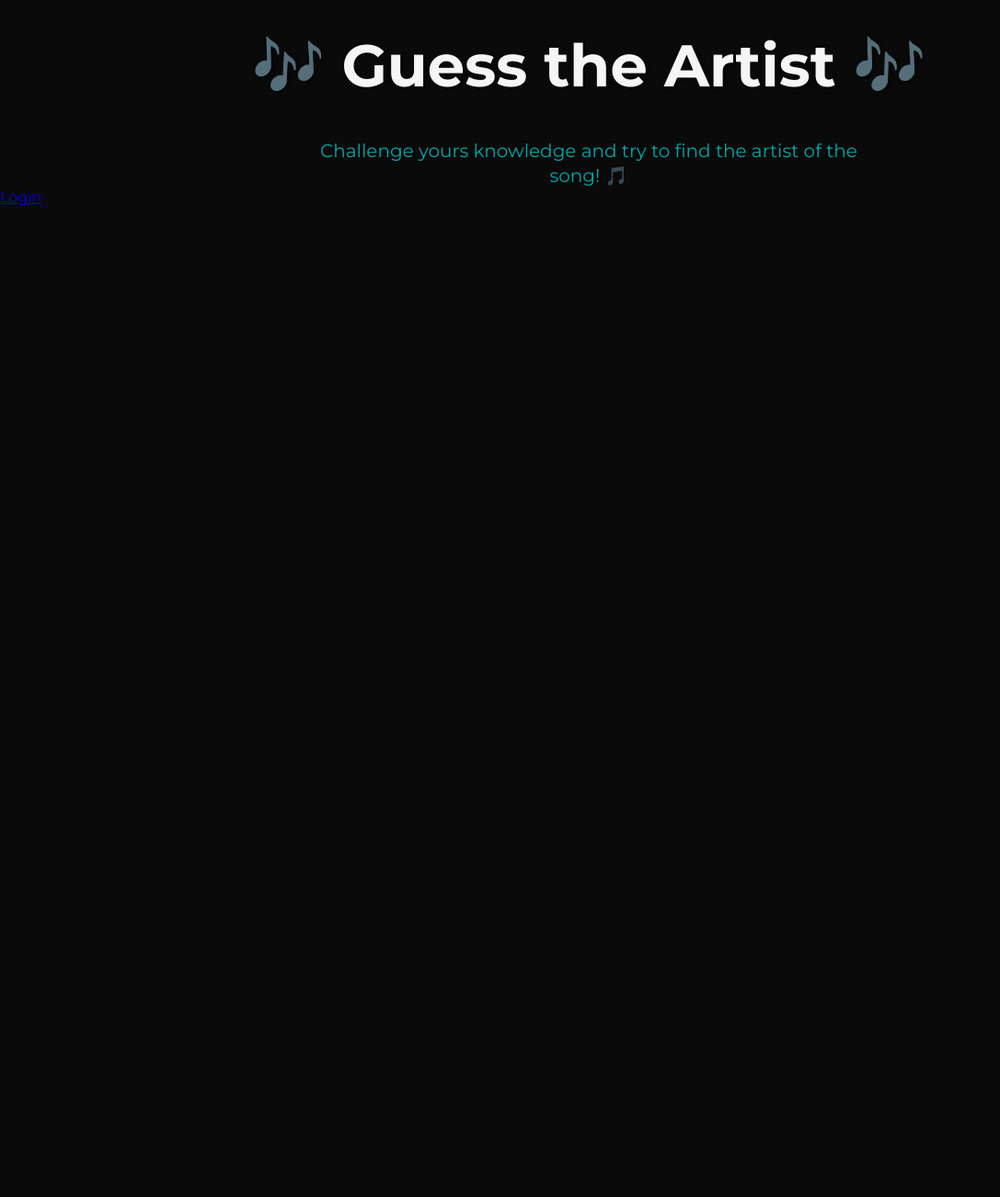
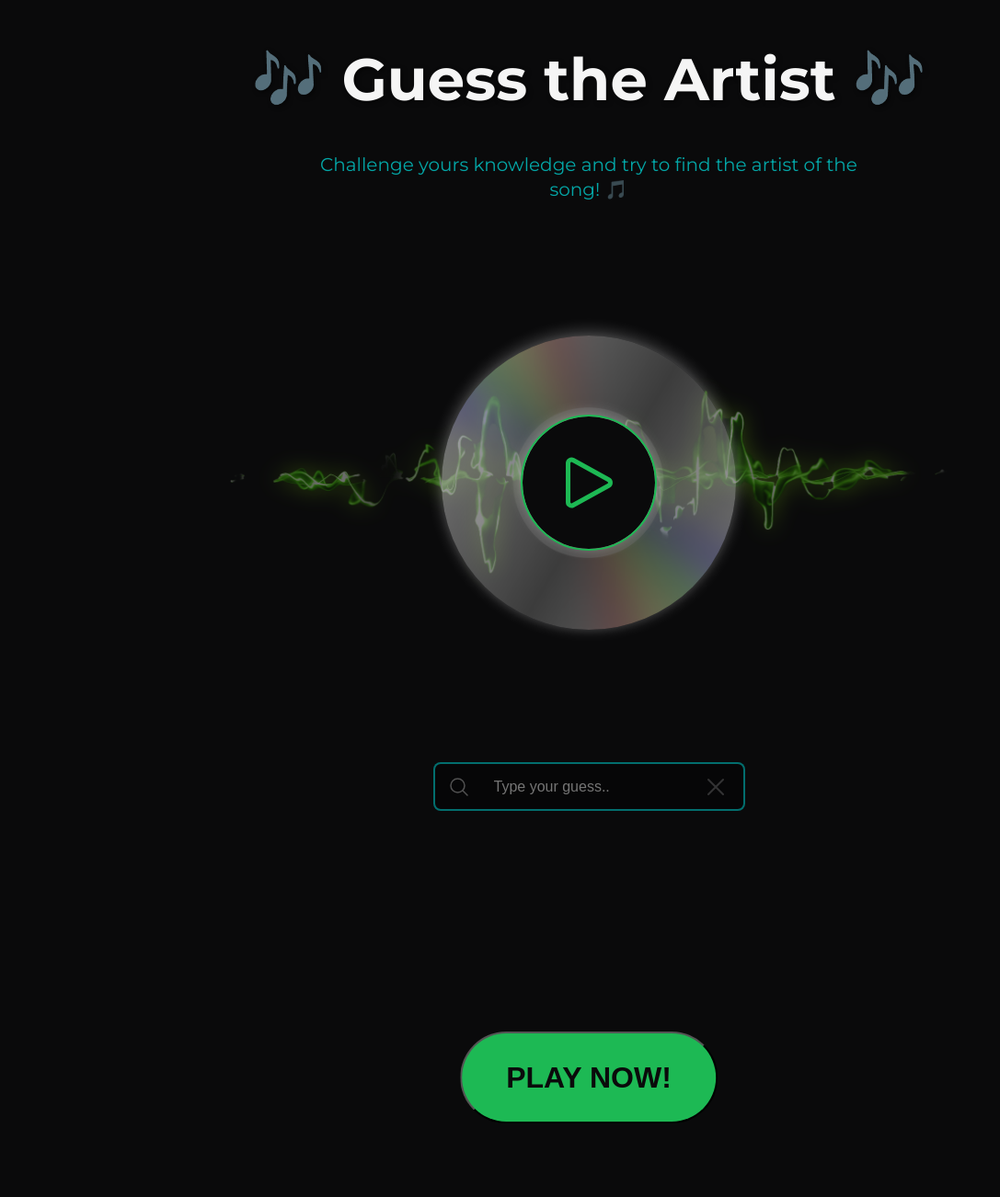
Before and after one commit to RiyujinD/final_project_cs50, a Flask app: page /index in a window 1280 px wide. Shown: the part 2840-4142 px from the top of the page at 92% size, without its empty margins (0-1087 px from the left). Before the commit the page ends 3064 px from the top, so only its background shows below. Run offline with Flask 3, Linux system fonts and the light colour scheme; some libraries are stand-ins or nearby versions.

Commit message:
Finish layout of the main page, with all mods include, need to implement the backend

```diff
--- a/static/css/index.css
+++ b/static/css/index.css
@@ -222,6 +222,7 @@
   height: 40rem;
   display: grid;
   grid-template-columns: auto 1fr;
+  margin-top: 10rem;
 }
 
 .containerCard_row1 {
@@ -622,17 +623,172 @@
   background: hsla(240, 5%, 20%, 0.8);
 }
 
+.container_songGuessing {
+  position: relative;
+  display: flex;
+  justify-content: center;
+  align-items: center;
+  height: auto;
+  width: 100%;
+  flex-direction: column;
+}
+
+.songGuessing_pp {
+  position: relative;
+  box-sizing: content-box;
+  display: flex;
+  justify-content: center;
+  align-items: center;
+  height: 20rem;
+  width: 20rem;
+  border-radius: 50%;
+  background-size: cover;
+  background-position: center;
+  box-shadow: 0px -3px 15px 3px rgba(255, 255, 255, 0.2), 0 0 10px rgba(255, 255, 255, 0.1);
+  background-color: transparent;
+}
+
+.songGuessing_pp::after {
+  position: absolute;
+  content: '';
+  width: 20rem;
+  height: 20rem;
+  border-radius: 50%;
+  background-image: url(/static/images/dvd2.png);
+  background-size: cover;
+  background-position: center;
+  background-size: 150%;
+  background-repeat: no-repeat;
+  opacity: 0.5;
+}
+
+
+.svg-container {
+  box-sizing: content-box;
+  display: flex;
+  justify-content: center;
+  align-items: center;
+  height: 5rem;
+  width: 5rem;
+  border-radius: 50%;
+  background-color: var(--bg-color);
+  box-shadow: 0px -3px 15px 3px rgba(255, 255, 255, 0.2), 0 0 10px rgba(255, 255, 255, 0.1);
+  padding: 2rem;
+  z-index: 100;
+  cursor: pointer;
+  outline: solid 2px var(--spotifyColor);
+  transition: all 0.2s ease-in-out;
+}
+
+.svg-container:hover {
+  height: 6rem;
+  width: 6rem;
+}
+
+
+.svg-container:hover svg {
+  height: 90px;
+}
+
+.svg-container svg {
+  height: 80px;
+  color: var(--spotifyColor);
+  transition: all 0.2s ease-in-out;
+}
 
 
 
 
 
+.search-form {
+  position: relative;
+  height: 3.3rem;
+  width: clanp(20rem, 90%, 30rem);
+  margin-top: 9rem;
+}
 
+
+.ryuji_button {
+  width: 100%;
+  height: 100%;
+  border-radius: 0.5em;
+  padding: 0 4rem 0 4rem;
+  background-color: var(--glass-color);
+  font-size: 1rem;
+  border: 0.13rem solid rgba(0, 155, 155, 0.7);
+  outline-color: transparent;
+  color: var(--text-color);
+}
+
+.ryuji_button:focus {
+  outline: 0.155rem solid rgba(0, 155, 155, 0.7);
+  border: none;
+}
+
+#search-icon {
+  position: absolute;
+  top: 50%;
+  left: 1rem;
+  transform: translateY(-50%); /* Flip on X axis, center Y axis */
+  transform-origin: center;
+  width: 1.5rem;
+  height: 1.5rem;
+  color: var(--glass-textColor);
+  pointer-events: none;
+  transition: color 0.2s, filter 0.2s; /* Smooth transition for glow effect */
+}
+
+#clear_button {
+  position: absolute;
+  top: 50%;
+  right: 1rem;
+  transform: translateY(-50%);
+  transform-origin: center;
+  width: 2rem;
+  height: 2rem;
+  opacity: 0.6;
+  color: var(--glass-textColor);
+  cursor: pointer; /
+}
+
+.ryuji_button:focus + #search-icon {
+  color: var(--search-iconColor);
+  filter: var(--search-iconFilter);
+}
+
+
+
+
+.btn_callToAction {
+  position: relative;
+  left: 50%;
+  transform: translateX(-50%);
+  display: flex;
+  justify-content: center;
+  align-items: center;
+  height: 5rem;
+  width: fit-content;
+  border-radius: 5rem;
+  background: var(--spotifyColor);
+  color: var(--bg-color);
+  font-size: 2rem;
+  text-transform: uppercase;
+  font-weight: 600;
+  cursor: pointer;
+  margin: 10rem 0 5rem 0;
+  padding: 3rem;
+  margin-top: 15rem;
+}
+
+.btn_callToAction:hover {
+  background: var(--glass-color);
+  color: var(--spotifyColor);
+}
 
 /* .register_link_bot {
   display: flex;
   justify-content: center;
-  margin-top: 30rem;
+  margin-top: 5rem;
 }
 
 .last_element_login {
@@ -648,15 +804,12 @@
 a.last_element_login:hover {
   color: var(--spotifyColor);
   opacity: 1 !important;
+} */
+
+body {
+  overflow-x: hidden;
 }
 
-
-@media screen and (max-width: 768px) {
-
-  .register_link_bot {
-    margin-top: 15rem !important;
-  }
-} */
 
 /* #playlist_image {
 max-width: 480px;
@@ -665,3 +818,27 @@ display: flex;
 justify-content: center;
 object-fit: cover;
 }  */
+
+
+
+
+
+
+#greenWave {
+  position: absolute;
+  width: 50rem;
+  background-size: cover;
+  z-index: -10;
+  opacity: 0.4;
+  filter: drop-shadow(0 0 0.75rem rgba(121, 184, 21, 0.76));
+  animation: wave 10s infinite linear;
+}
+
+@keyframes wave {
+  0% {
+    background-position: 0 0;
+  }
+  100% {
+    background-position: 100% 0;
+  }
+}
--- a/static/css/styles.css
+++ b/static/css/styles.css
@@ -148,7 +148,7 @@ body::-webkit-scrollbar-thumb {
 
 .nav-icon {
   font-size: 3rem; /* svg size */
-  min-height: 3rem;
+  height: 3rem;
 }
 
 .nav-item:last-child {
--- a/templates/index.html
+++ b/templates/index.html
@@ -37,7 +37,7 @@
       <p class="game_description">Listen to your favorite Spotify tracks, but when the lyrics cut out, can you guess the next words? Who will be the ultimate music expert?! </p>
     </div>
 
-    <hr class="top_hr_wrapper">
+
 
     <div class="containerGrid grid_component">
         <div class="containerCard_row1">
@@ -144,8 +144,67 @@
       <p class="game_description">Challenge yours knowledge and try to find the artist of the song! 🎵 </p>
     </div>
 
-    <div class="register_link_bot">
-        <a href="/login" class="last_element_login">Login</a>
+    <hr class="top_hr_wrapper">
+
+    <div class="container_songGuessing">
+      <div class="songGuessing_pp">
+        <img id="greenWave" src="{{ url_for('static', filename='images/greenSoundWave.png') }}" alt="Green Sound Wave">
+        <div class="svg-container">
+          <svg xmlns="http://www.w3.org/2000/svg" fill="none" viewBox="0 0 24 24" stroke-width="1.5" stroke="currentColor" class="size-6">
+            <path stroke-linecap="round" stroke-linejoin="round" d="M5.25 5.653c0-.856.917-1.398 1.667-.986l11.54 6.347a1.125 1.125 0 0 1 0 1.972l-11.54 6.347a1.125 1.125 0 0 1-1.667-.986V5.653Z" />
+          </svg>
+        </div>
+
+      </div>
+
+      <form class="search-form" action="#" method="get">
+        <input class="ryuji_button"
+        autocomplete="off"
+        autocapitalize="off"
+        name="Query Song"
+        placeholder="Type your guess.."
+        type="text">
+
+        <!-- Search Icon -->
+        <svg xmlns="http://www.w3.org/2000/svg"
+        fill="none"
+        viewBox="0 0 24 24"
+        stroke-width="1.5"
+        stroke="currentColor"
+        id="search-icon">
+        <path stroke-linecap="round"
+        stroke-linejoin="round"
+        d="m21 21-5.197-5.197m0 0A7.5 7.5 0 1 0 5.196 5.196a7.5 7.5 0 0 0 10.607 10.607Z" />
+        </svg>
+
+        <!-- Clear Button (X Icon) -->
+        <svg id="clear_button"
+        xmlns="http://www.w3.org/2000/svg"
+        fill="none"
+        viewBox="0 0 24 24"
+        stroke-width="1.5"
+        stroke="currentColor"
+        class="clear-icon">
+        <path stroke-linecap="round"
+        stroke-linejoin="round"
+        d="M6 18 18 6M6 6l12 12" />
+        </svg>
+
+      </form> <!-- End of search-container form -->
+
+
+
     </div>
 
+    <button class="btn_callToAction">Play Now!</button>
+
+
+
+
+
+
+  <!--<div class="register_link_bot">
+        <a href="/login" class="last_element_login">Login</a>
+    </div> -->
+
 {% endblock %}
--- a/templates/layout.html
+++ b/templates/layout.html
@@ -43,7 +43,10 @@
                   <!-- Login User Unconnected Icon -->
                   <li class="nav-item">
                       <a href="/login" class="nav-link">
-                          <div class="nav-icon"><i class="fa-brands fa-napster"></i></div>
+                        <svg class="nav-icon"xmlns="http://www.w3.org/2000/svg" fill="none" viewBox="0 0 24 24" stroke-width="1.5" stroke="currentColor" class="size-6">
+                            <path stroke-linecap="round" stroke-linejoin="round" d="M15.75 6a3.75 3.75 0 1 1-7.5 0 3.75 3.75 0 0 1 7.5 0ZM4.501 20.118a7.5 7.5 0 0 1 14.998 0A17.933 17.933 0 0 1 12 21.75c-2.676 0-5.216-.584-7.499-1.632Z" />
+                          </svg>
+
                           <span id="link-text-padding" class="link-text"> Login </span>
                       </a>
                   </li>
```
Also changed, not shown: static/images/dvd2.png (added), static/images/greenSoundWave.png (added), 1 other file.
